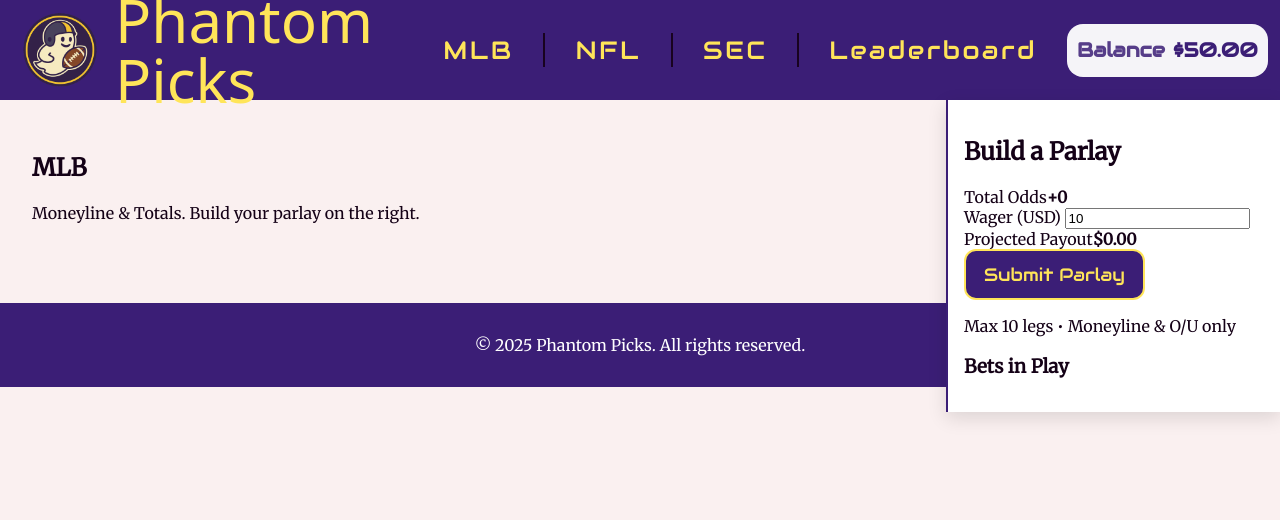
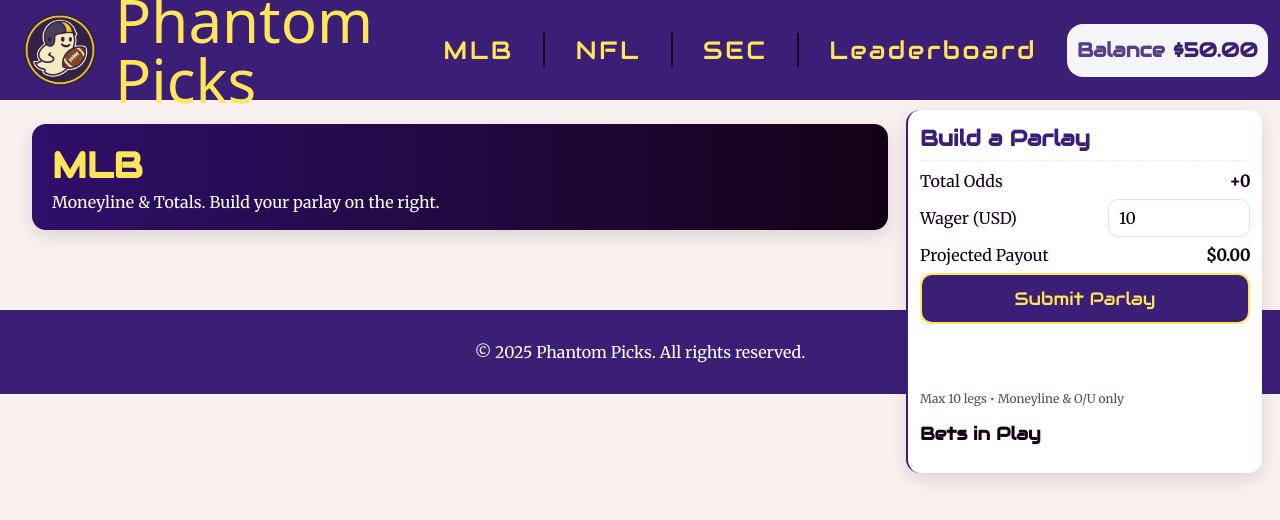
Before and after one commit to Aidan-usc/Game-Line, a PHP site: page /mlb.html in a window 1280 px wide; the page is wider, and only the part inside the window is pictured. Shown: the top 520 px of that part. Run offline with PHP 8.4, Linux system fonts and the light colour scheme; some web fonts are replaced.

Commit message:
Update styles.css

```diff
--- a/assets/css/styles.css
+++ b/assets/css/styles.css
@@ -370,3 +370,131 @@
 @media (max-width: 680px) {
   .card-grid.three { grid-template-columns: 1fr; }
 }
+
+
+/* ===== League Banner ===== */
+.league-banner {
+  margin: -8px auto 16px;
+  border-radius: var(--radius);
+  box-shadow: var(--shadow);
+  overflow: hidden;
+}
+.league-banner .banner-inner {
+  padding: 18px 20px;
+  color: white;
+}
+.league-banner h1 {
+  margin: 0 0 4px 0;
+  font-family: var(--font-nav);
+  font-size: 36px;
+  color: var(--maize);
+}
+.league-banner p { margin: 0; }
+
+/* Variants (feel free to tweak gradients) */
+.league-mlb { background: linear-gradient(90deg, #2f0f6a, #140116); }
+.league-nfl { background: linear-gradient(90deg, #2c1559, #0f0a2b); }
+.league-sec { background: linear-gradient(90deg, #3b1e76, #140116); }
+
+/* ===== Odds Layout ===== */
+.page--odds { margin-right: 360px; }     /* extra space for a wider rail */
+.odds-layout { position: relative; }
+.odds-board {
+  display: grid;
+  grid-template-columns: repeat(2, minmax(0, 1fr));
+  gap: 14px;
+}
+
+/* Game Cards */
+.game-card {
+  background: white;
+  border-radius: var(--radius);
+  box-shadow: var(--shadow);
+  border: 2px solid rgba(0,0,0,0.06);
+  overflow: hidden;
+}
+
+.gc-head {
+  display:flex;
+  justify-content:space-between;
+  align-items:center;
+  padding:10px 14px;
+  background: #f7f3ff;
+  border-bottom:1px solid #e7e0ff;
+}
+.gc-time { font-size: 12px; opacity:.8; }
+.gc-matchup { font-family: var(--font-nav); font-size: 18px; color: var(--indigo); }
+
+.gc-body { display:grid; grid-template-columns: 1fr 1fr; gap:10px; padding:12px; }
+
+.pick-btn {
+  display:flex; justify-content:center; align-items:center;
+  padding:10px 8px;
+  border-radius: 12px;
+  border:2px solid #e5e1f5;
+  background:#fbfaff;
+  font-family: var(--font-nav);
+  font-size:16px;
+  cursor:pointer;
+  user-select:none;
+}
+.pick-btn small { margin-left:6px; opacity:.8; font-family: var(--font-body); }
+.pick-btn:hover { border-color: var(--indigo); }
+.pick-btn.selected { background: var(--indigo); color: var(--maize); border-color: var(--indigo); }
+
+.gc-footer { display:grid; grid-template-columns: 1fr 1fr; gap:10px; padding:12px; border-top:1px dashed #eee; }
+
+.market-label { font-size:12px; opacity:.7; display:block; margin-bottom:4px; }
+
+/* ===== Right Rail (sticky) ===== */
+.parlay-rail {
+  position: fixed;
+  top: 110px;
+  right: 18px;
+  width: 330px;
+  background: white;
+  border-left: 2px solid var(--indigo);
+  border-radius: 14px;
+  box-shadow: var(--shadow);
+  padding: 12px;
+  max-height: calc(100vh - 130px);
+  overflow:auto;
+}
+.rail-title { font-family: var(--font-nav); font-size: 22px; margin: 2px 0 8px; color: var(--indigo); }
+.rail-subtitle { font-family: var(--font-nav); font-size: 18px; margin: 10px 0 6px; }
+.rail-note { font-size: 12px; opacity:.7; margin: 8px 0 0; }
+
+.rail-section + .rail-section { margin-top: 16px; }
+
+/* Legs list */
+.legs { list-style: none; padding: 0; margin: 0; }
+.leg {
+  display:flex; justify-content:space-between; gap:8px;
+  align-items:flex-start;
+  background:#fbfaff;
+  border:1px solid #ebe6ff;
+  border-radius:12px; padding:8px 10px; margin-bottom:8px;
+}
+.leg .meta { font-size:12px; opacity:.75; }
+.leg .title { font-family: var(--font-nav); font-size:14px; }
+.leg .odds { font-weight:700; }
+.leg .remove { cursor:pointer; opacity:.6; }
+.leg .remove:hover { opacity:1; }
+
+/* Rail summary */
+.rail-summary { margin-top: 8px; border-top:1px dashed #eae6ff; padding-top:10px; display:grid; gap:8px; }
+.rail-summary > div { display:flex; justify-content:space-between; align-items:center; }
+.wager-row { gap:10px; }
+#wager {
+  width: 120px; padding: 8px 10px; border-radius:10px; border:1px solid #e1dbff;
+  font-family: var(--font-body); font-size:16px;
+}
+
+.btn-block { width:100%; margin-top:8px; }
+
+/* Responsive */
+@media (max-width: 1100px){
+  .odds-board { grid-template-columns: 1fr; }
+  .page--odds { margin-right: 0; }
+  .parlay-rail { position: static; width: 100%; right: auto; top: auto; max-height: none; margin-top: 12px; }
+}
```
